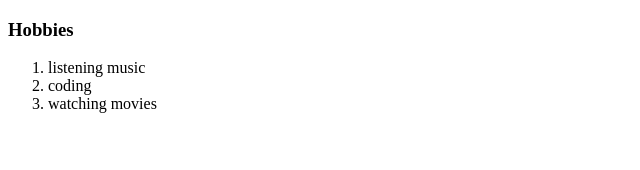
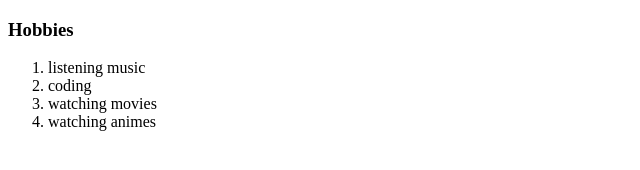
Before and after one commit to DSNdaniyaal/CV, a plain HTML site: page my hobbies.html in a window 1280 px wide. Shown: the whole page, without its empty margins (0-640 px from the left). Drawn offline with Linux system fonts and the light colour scheme.

Commit message:
added hobbies

```diff
--- a/my hobbies.html
+++ b/my hobbies.html
@@ -10,6 +10,7 @@
       <li>listening music</li>
       <li>coding</li>
       <li>watching movies</li>
+      <li>watching animes</li>
     </ol>
   </body>
 </html>
```
